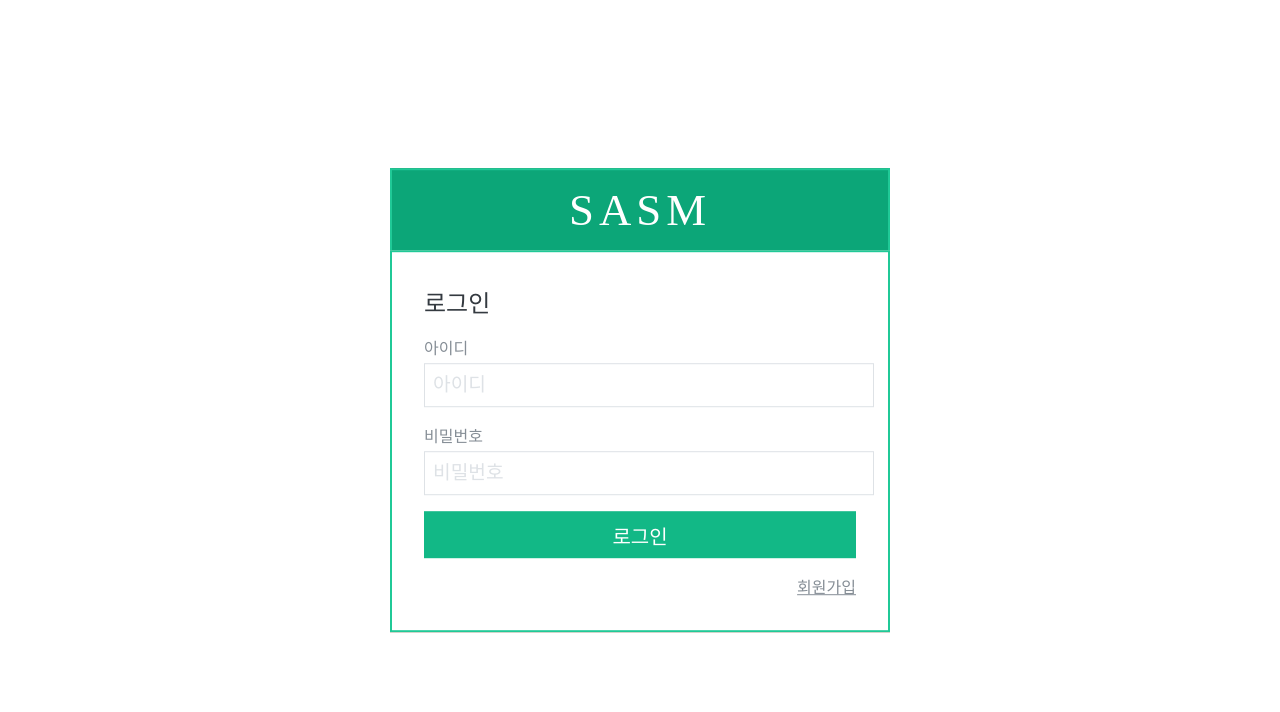
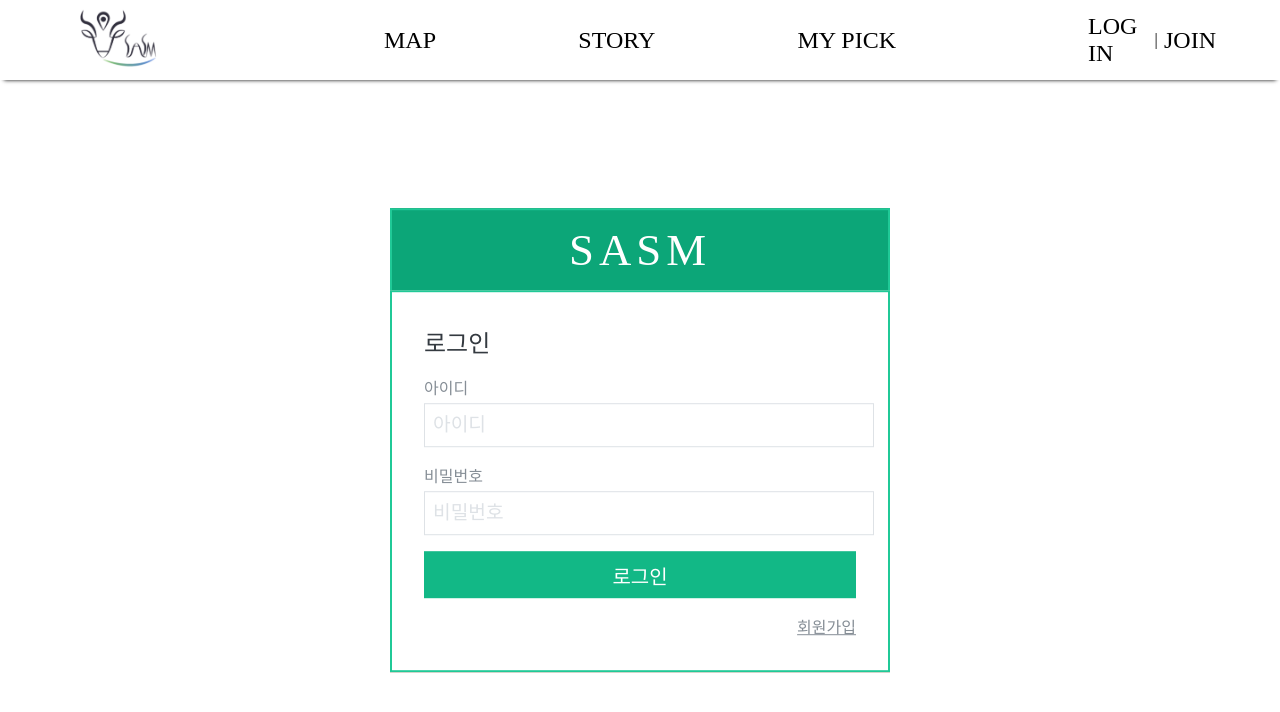
Before and after one commit to sdp-tech/SASM_FE, a React (Create React App) app: page /auth in a window 1280 px wide. Shown: the top 712 px of the page. Built offline with nearby package versions, Linux system fonts and the light colour scheme.

Commit message:
Navibar applied to all pages but Story not working

```diff
--- a/src/components/Auth/module/AuthWrapper.jsx
+++ b/src/components/Auth/module/AuthWrapper.jsx
@@ -10,14 +10,15 @@ const Positioner = styled.div`
   transform: translate(-50%, -50%);
   background: red;
   width: 500px;
-  shadowColor: "#000",
+  shadowColor: "#000";
   shadowOffset: {
     width: 0,
     height: 2,
-  },
-  shadowOpacity: 0.25,
-  shadowRadius: 3.84,
-  elevation: 5,
+  };
+  shadowOpacity: 0.25;
+  shadowRadius: 3.84;
+  elevation: 5;
+  grid-area: auth;
 `;
 
 const LogoWrapper = styled.div`
@@ -48,7 +49,7 @@ const Contents = styled.div`
 const AuthWrapper = ({children}) => (
   <Positioner>
     <LogoWrapper>
-      <Logo to="/home">SASM</Logo>
+      <Logo to="/">SASM</Logo>
     </LogoWrapper>
     <Contents>
       {children}
--- a/src/components/common/Navibar.jsx
+++ b/src/components/common/Navibar.jsx
@@ -1,11 +1,59 @@
 import * as React from 'react';
-import AppBar from '@mui/material/AppBar';
-import Box from '@mui/material/Box';
-import Toolbar from '@mui/material/Toolbar';
-import Typography from '@mui/material/Typography';
 import styled from 'styled-components';
 
 import logo from '../../assets/img/logo.png';
+
+// 페이지 이동을 위한 정보와 기능
+const urlHash = {
+  'SASM': '',
+  'MAP': 'map',
+  'STORY': 'story',
+  'MY PICK': 'mypage',
+  'LOG IN': 'auth',
+  'JOIN': 'auth/register'
+}
+const handlePageRedirection = (title) => {
+  window.location.href = '/' + urlHash[title];
+}
+
+// 페이지 이름 받아서 해당 페이지로 이동하는 링크 타이틀 컴포넌트
+const PageTitle = ({title}) => {
+  return (
+    <div style={{fontSize: '150%'}}
+      onClick={()=>handlePageRedirection(title)}
+    >
+      {title}
+    </div>
+  )
+}
+
+export default function Navibar() {
+  return (
+    <NavibarSection>
+      <Bar>
+        {/* 로고 */}
+        <LogoBox>
+          <Logo src={logo} onClick={()=>handlePageRedirection('SASM')}></Logo>
+        </LogoBox>
+
+        {/* 메뉴 */}
+        <PagesBox>
+          <PageTitle title='MAP'></PageTitle>
+          <PageTitle title='STORY'></PageTitle>
+          <PageTitle title='MY PICK'></PageTitle>
+        </PagesBox>
+
+
+        {/* 로그인 및 회원가입 */}
+        <AuthBox>
+          <PageTitle title='LOG IN'></PageTitle>
+          <div style={{padding: '5%'}}>|</div>
+          <PageTitle title='JOIN'></PageTitle>
+        </AuthBox>
+      </Bar>
+    </NavibarSection>
+  );
+}
 
 const NavibarSection = styled.div`
   position: relative;
@@ -20,6 +68,8 @@ const Bar = styled.div`
   display: flex;
   flex-direction: row;
   justify-content: space-between;
+  box-shadow: 0 4px 4px -4px black;
+  z-index: 4;
 `
 
 const LogoBox = styled.div`
@@ -59,88 +109,3 @@ const AuthBox = styled.div`
   align-items: center;
   // justify-content: space-between;
 `
-
-// 페이지 이동을 위한 정보와 기능
-const urlHash = {
-  'SASM': '',
-  'MAP': 'map',
-  'STORY': 'story',
-  'MY PICK': 'mypage',
-  'LOG IN': 'auth',
-  'JOIN': 'auth/register'
-}
-const handlePageRedirection = (title) => {
-  window.location.href = '/' + urlHash[title];
-}
-
-const PageTitle = ({title}) => {
-  return (
-    <div style={{fontSize: '150%'}}
-      onClick={()=>handlePageRedirection(title)}
-    >
-      {title}
-    </div>
-  )
-}
-
-export default function Navibar() {
-  return (
-    <NavibarSection>
-      <Bar>
-        {/* 로고 */}
-        <LogoBox>
-          <Logo src={logo} onClick={()=>handlePageRedirection('SASM')}></Logo>
-        </LogoBox>
-
-        {/* 메뉴 */}
-        <PagesBox>
-          <PageTitle title='MAP'></PageTitle>
-          <PageTitle title='STORY'></PageTitle>
-          <PageTitle title='MY PICK'></PageTitle>
-        </PagesBox>
-
-
-        {/* 로그인 및 회원가입 */}
-        <AuthBox>
-          <PageTitle title='LOG IN'></PageTitle>
-          <div style={{padding: '1%'}}>|</div>
-          <PageTitle title='JOIN'></PageTitle>
-        </AuthBox>
-      </Bar>
-    </NavibarSection>
-  );
-
-  // return (
-  //   <NavibarSection>
-  //     <Box
-  //       sx={{ flexGrow: 1, height: "100%",  minHeight: "204px", width: '100%', position:'absolute'}}
-  //       >
-  //       <AppBar>
-  //         <Toolbar>
-  //           {/* 로고 */}
-  //           <Box sx={{ display: { xs: 'none', md: 'flex' } }}>
-  //             <PageTitle title='SASM'></PageTitle>
-  //           </Box>
-
-  //           {/* 메뉴 */}
-  //           <NavBox sx={{ display: { xs: 'none', md: 'flex' } }}>
-  //             <PageTitle title='MAP'></PageTitle>
-  //             <PageTitle title='STORY'></PageTitle>
-  //             <PageTitle title='MY PICK'></PageTitle>
-  //           </NavBox>
-
-  //           {/* 중간 공백용 */}
-  //           <Box sx={{ flexGrow: 1 }} />
-
-  //           {/* 로그인 및 회원가입 */}
-  //           <Box sx={{ display: { xs: 'none', md: 'flex' } }}>
-  //             <PageTitle title='LOG IN'></PageTitle>
-  //             <PageTitle title='JOIN'></PageTitle>
-  //           </Box>
-
-  //         </Toolbar>
-  //       </AppBar>
-  //     </Box>
-  //   </NavibarSection>
-  // );
-}
--- a/src/pages/Auth.jsx
+++ b/src/pages/Auth.jsx
@@ -1,19 +1,34 @@
 import React from 'react';
 import {Routes, Route} from 'react-router-dom';
+import styled from "styled-components";
 
 import AuthWrapper from '../components/Auth/module/AuthWrapper';
 import Login from '../components/Auth/Login';
 import Register from '../components/Auth/Register';
+import Navibar from '../components/common/Navibar';
 
-const Auth = () => {
+export default function Auth (){
   return (
+      <Sections>
+        <Navibar/>
         <AuthWrapper>
           <Routes>
               <Route path="/" element={<Login />}/>
               <Route path="/register" element={<Register />}/>
           </Routes>
         </AuthWrapper>
+      </Sections>
   );
-}
+};
 
-export default Auth;
+const Sections = styled.div`
+  box-sizing: border-box;
+  display: grid;
+  position: relative;
+  height: 100vh;
+  grid-template-rows: 0.1fr 0.9fr;
+  grid-template-areas:
+    "navibar"
+    "auth"
+  ;
+`;
--- a/src/pages/MyPage.jsx
+++ b/src/pages/MyPage.jsx
@@ -1,11 +1,24 @@
 import React from 'react'
 import Navibar from '../components/common/Navibar'
+import styled from "styled-components";
 
 export default function MyPage() {
   return (
-    <>
-      <Navibar></Navibar>
+    <Sections>
+      <Navibar/>
       <div>MyPage</div>
-    </>
+    </Sections>
   )
 }
+
+const Sections = styled.div`
+  box-sizing: border-box;
+  display: grid;
+  position: relative;
+  height: 100vh;
+  grid-template-rows: 0.1fr 0.9fr;
+  grid-template-areas:
+    "navibar"
+    "mypage"
+  ;
+`;
--- a/src/pages/SpotMap.jsx
+++ b/src/pages/SpotMap.jsx
@@ -6,25 +6,6 @@ import Navibar from "../components/common/Navibar";
 import SpotList from "../components/SpotMap/SpotList";
 import Map from "../components/SpotMap/Map";
 import SpotDetail from "../components/SpotMap/SpotDetail";
-
-const Sections = styled.div`
-  box-sizing: border-box;
-  display: grid;
-  position: relative;
-  height: 100vh;
-  grid-template-rows: 0.1fr 0.9fr;
-  grid-template-columns: 0.35fr 0.65fr;
-  grid-template-areas:
-    "navibar navibar"
-    "spotlist map"
-  ;
-`;
-
-const SpotListSection = styled.div`
-  position: relative;
-  background-color: blue;
-  grid-area: spotlist;
-`
 
 export default function SpotMap() {
   const [state, setState] = useState({
@@ -66,3 +47,22 @@ export default function SpotMap() {
     </Sections>
   );
 };
+
+const Sections = styled.div`
+  box-sizing: border-box;
+  display: grid;
+  position: relative;
+  height: 100vh;
+  grid-template-rows: 0.1fr 0.9fr;
+  grid-template-columns: 0.35fr 0.65fr;
+  grid-template-areas:
+    "navibar navibar"
+    "spotlist map"
+  ;
+`;
+
+const SpotListSection = styled.div`
+  position: relative;
+  background-color: blue;
+  grid-area: spotlist;
+`
--- a/src/pages/Story.jsx
+++ b/src/pages/Story.jsx
@@ -15,6 +15,7 @@ import Typography from '@mui/material/Typography';
 import Container from '@mui/material/Container';
 import Link from '@mui/material/Link';
 import { createTheme, ThemeProvider } from '@mui/material/styles';
+import styled from "styled-components";
 
 import Navibar from "../components/common/Navibar";
 
@@ -38,7 +39,7 @@ const cards = [1, 2, 3, 4, 5, 6, 7, 8, 9, 10, 11, 12];
 
 const theme = createTheme();
 
-const Story = () => {
+export default function Story() {
   const viewPage = () => {
     window.location.href='/detail' //replace는 뒤로가기 불가능, href는 가능
   }
@@ -46,8 +47,9 @@ const Story = () => {
 
   // console.log(window.history);
   return (
-    <>
+    <Sections>
       <Navibar/>
+      <StorySection>
         <ThemeProvider theme={theme}>
 
         {/* <AppBar position="relative">
@@ -127,7 +129,24 @@ const Story = () => {
         </Box>
         {/* End footer */}
         </ThemeProvider>
-    </>
+      </StorySection>
+    </Sections>
   );
 }
-export default Story;
+
+const Sections = styled.div`
+  box-sizing: border-box;
+  display: grid;
+  position: relative;
+  height: 100vh;
+  grid-template-rows: 0.1fr 0.9fr;
+  grid-template-areas:
+    "navibar"
+    "story"
+  ;
+`;
+
+const StorySection = styled.div`
+  position: relative;
+  grid-area: story;
+`
```
Lines whose indentation alone changed are shown as unchanged.
